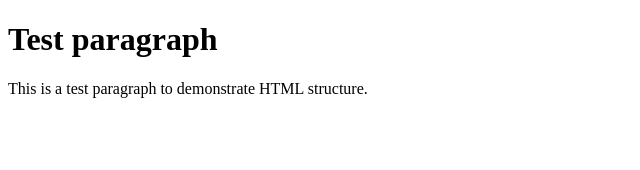
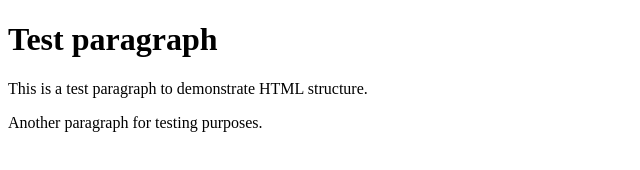
Before and after one commit to ItsKalfox/cgp_git_test, a plain HTML site: page index.html in a window 1280 px wide. Shown: the whole page, without its empty margins (0-640 px from the left). Drawn offline with Linux system fonts and the light colour scheme.

Commit message:
Update the index.html file.

```diff
--- a/index.html
+++ b/index.html
@@ -6,5 +6,6 @@
 <body>
     <h1>Test paragraph</h1>
     <p>This is a test paragraph to demonstrate HTML structure.</p>
+    <p>Another paragraph for testing purposes.</p>
 </body>
 </html>
```
